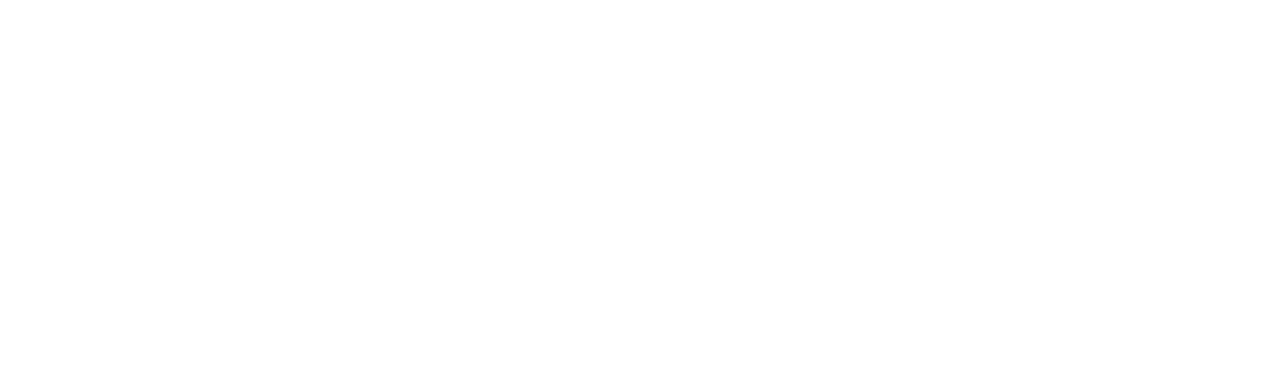
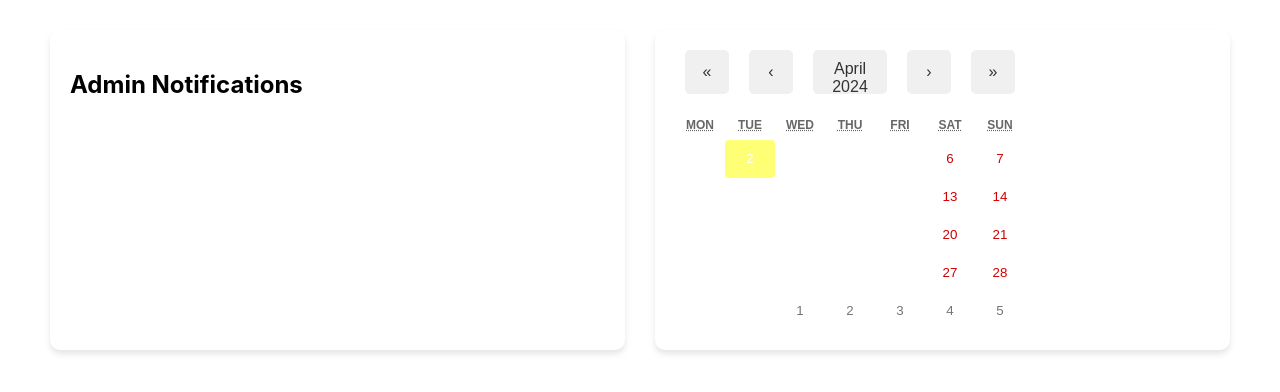
Before and after one commit to nymanka/Comp-523-PRP, a React (Create React App) app in the folder client/: page /admin-home in a window 1280 px wide. Before the commit this address had no page. Shown: the top 392 px of the page. Built offline with nearby package versions, Linux system fonts and the light colour scheme.

Commit message:
added admin homepage
If you register with option one, you are an admin and when you login you are sent to the admin homepage

```diff
--- /dev/null
+++ b/client/src/AdminHome.css
@@ -0,0 +1,52 @@
+/* AdminHome.css */
+.home-container {
+    display: flex;
+    justify-content: space-around;
+    padding: 20px;
+    max-width: 1200px;
+    margin: auto;
+  }
+
+  .notifications-container,
+  .calendar-container {
+    flex: 1;
+    margin: 10px;
+    padding: 20px;
+    background-color: #fff;
+    border-radius: 10px;
+    box-shadow: 0 4px 6px rgba(0,0,0,0.1);
+  }
+
+  .notifications-container {
+    margin-right: 20px; /* Adjust space between notifications and calendar */
+  }
+
+  .calendar-container .react-calendar {
+    border: none;
+    max-width: 100%;
+    background: transparent;
+  }
+
+  .react-calendar__navigation button {
+    background-color: #f0f0f0;
+    color: #333;
+    min-width: 44px;
+    margin: 0 10px;
+    border: none;
+    border-radius: 5px;
+  }
+
+  .react-calendar__month-view__weekdays {
+    text-align: center;
+    color: #666;
+  }
+
+  .react-calendar__tile:enabled:hover,
+  .react-calendar__tile:enabled:focus {
+    background: #e0e0e0;
+  }
+
+  .react-calendar__tile--active {
+    background: #007bff;
+    color: white;
+  }
--- /dev/null
+++ b/client/src/AdminHome.js
@@ -0,0 +1,20 @@
+import React from 'react';
+import Calendar from 'react-calendar';
+import 'react-calendar/dist/Calendar.css';
+import './AdminHome.css'; // Import the CSS here
+
+const AdminHome = () => {
+  return (
+    <div className="home-container">
+      <div className="notifications-container">
+        <h2>Admin Notifications</h2>
+        {/* Notification list goes here */}
+      </div>
+      <div className="calendar-container">
+        <Calendar /> {/* Render Calendar */}
+      </div>
+    </div>
+  );
+};
+
+export default AdminHome;
--- a/client/src/App.js
+++ b/client/src/App.js
@@ -1,6 +1,7 @@
 import React from 'react';
 import './App.css';
 import Home from './Home';
+import AdminHome from './AdminHome';
 import Profile from './Profile';
 import SignIn from './SignIn';
 import Form from './Form';
@@ -40,6 +41,7 @@
           <Route exact path="/" element={<SignIn />} />
           <Route path="/register" element={<Register />} />
           <Route exact path="/home" element={<Home />} />
+          <Route exact path="/admin-home" element={<AdminHome />} />
           <Route path="/profile" element={<Profile />} />
           <Route path="/form" element={<Form />} />
         </Routes>
--- a/client/src/Register.js
+++ b/client/src/Register.js
@@ -32,7 +32,10 @@
       console.log('User registered:', response.data);
       // Handle success
        login(userData);
-      navigate('/home');
+      if (response.data.option === 'one') {
+        navigate('/admin-home');
+      }
+      else navigate('/home');
     } catch (error) {
       if (error.response && error.response.status === 400) {
         setErrorMessage(error.response.data); // Display error message from server
--- a/client/src/SignIn.js
+++ b/client/src/SignIn.js
@@ -22,7 +22,10 @@
       const response = await axios.post('http://localhost:5000/signin', { username, password });
       // TODO: Handle login success
       login(response.data);
-      navigate('/home');
+      if (response.data.option === 'one') {
+        navigate('/admin-home');
+      }
+      else navigate('/home');
     } catch (error) {
       if (error.response && error.response.status === 401) {
         // Handle 401 Unauthorized
```
Also changed, not shown: 1 other file (tests, documents, lock files or other folders).
